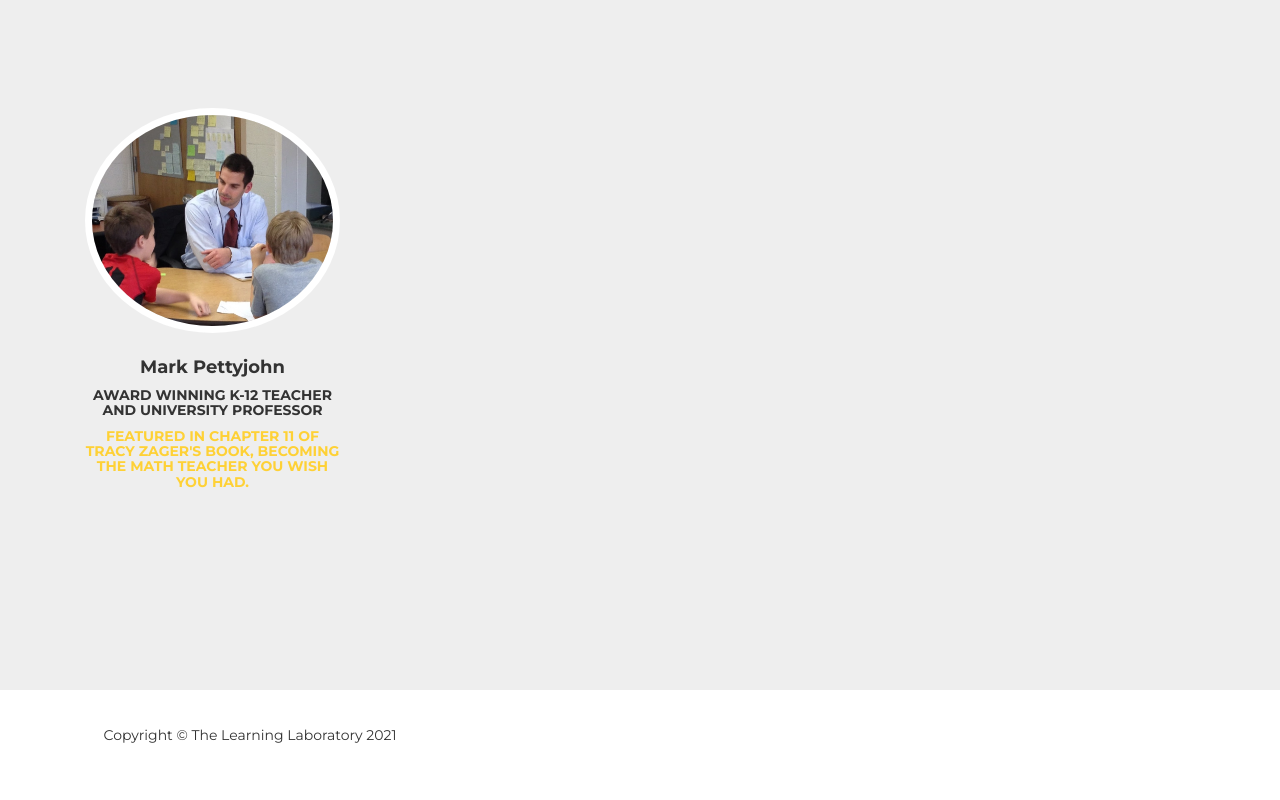
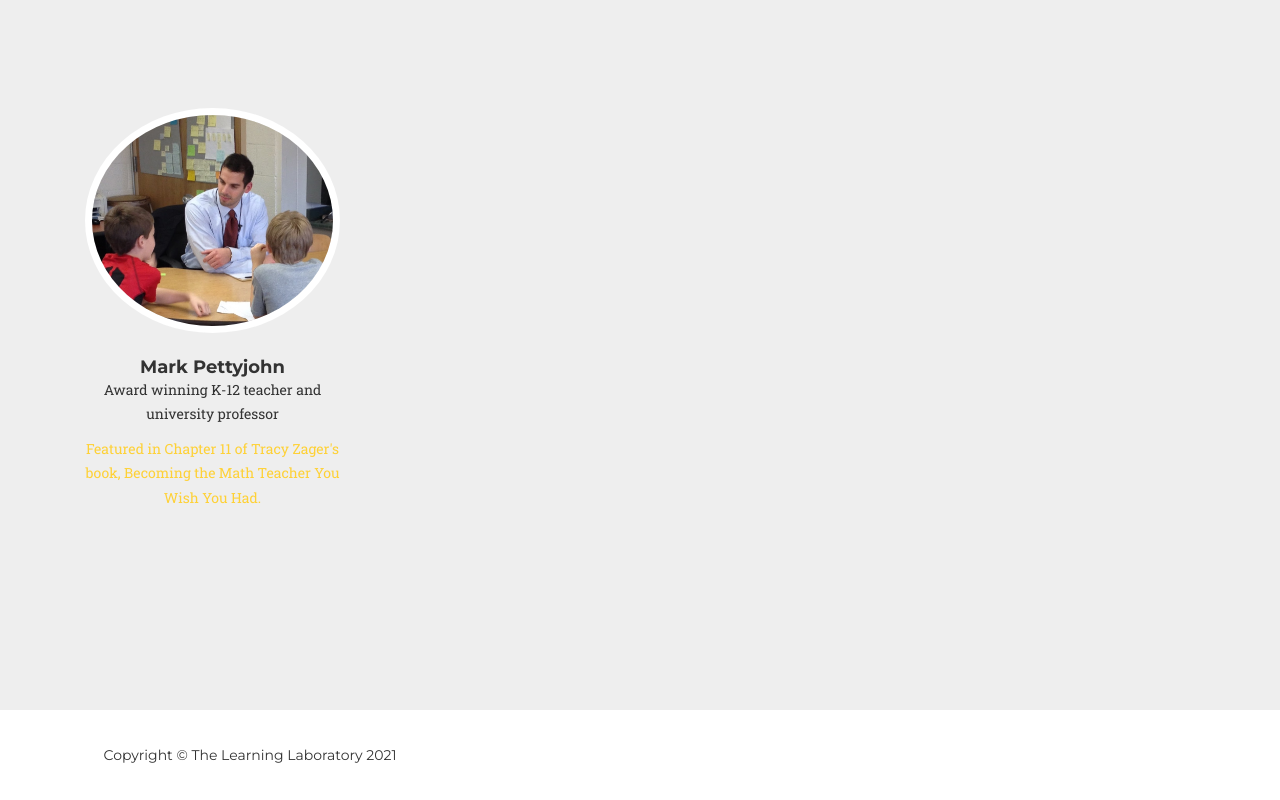
Before and after one commit to thelearninglab/thelearninglab.github.io, a website: page index.html in a window 1280 px wide. Shown: the part 1500-2300 px from the top of the page. Drawn offline with nearby package versions, Linux system fonts and the light colour scheme; a web font is replaced by a local one.

Commit message:
Add files via upload

```diff
--- a/index.html
+++ b/index.html
@@ -100,8 +100,8 @@
 
                         <img src="img/team/4606.jpg" class="img-responsive img-circle" alt="">
                         <h4>Mark Pettyjohn</h4>
-                        <h5>Award winning K-12 teacher and university professor</h5>
-                        <h5><a href=https://www.goodreads.com/book/show/30402662-becoming-the-math-teacher-you-wish-you-d-had> Featured in Chapter 11 of Tracy Zager's book, Becoming the Math Teacher You Wish You Had.</a></h5>
+                        <p>Award winning K-12 teacher and university professor</p>
+                        <p><a href=https://www.goodreads.com/book/show/30402662-becoming-the-math-teacher-you-wish-you-d-had> Featured in Chapter 11 of Tracy Zager's book, Becoming the Math Teacher You Wish You Had.</a></p>
 
                     </div>
                 </div>
```
